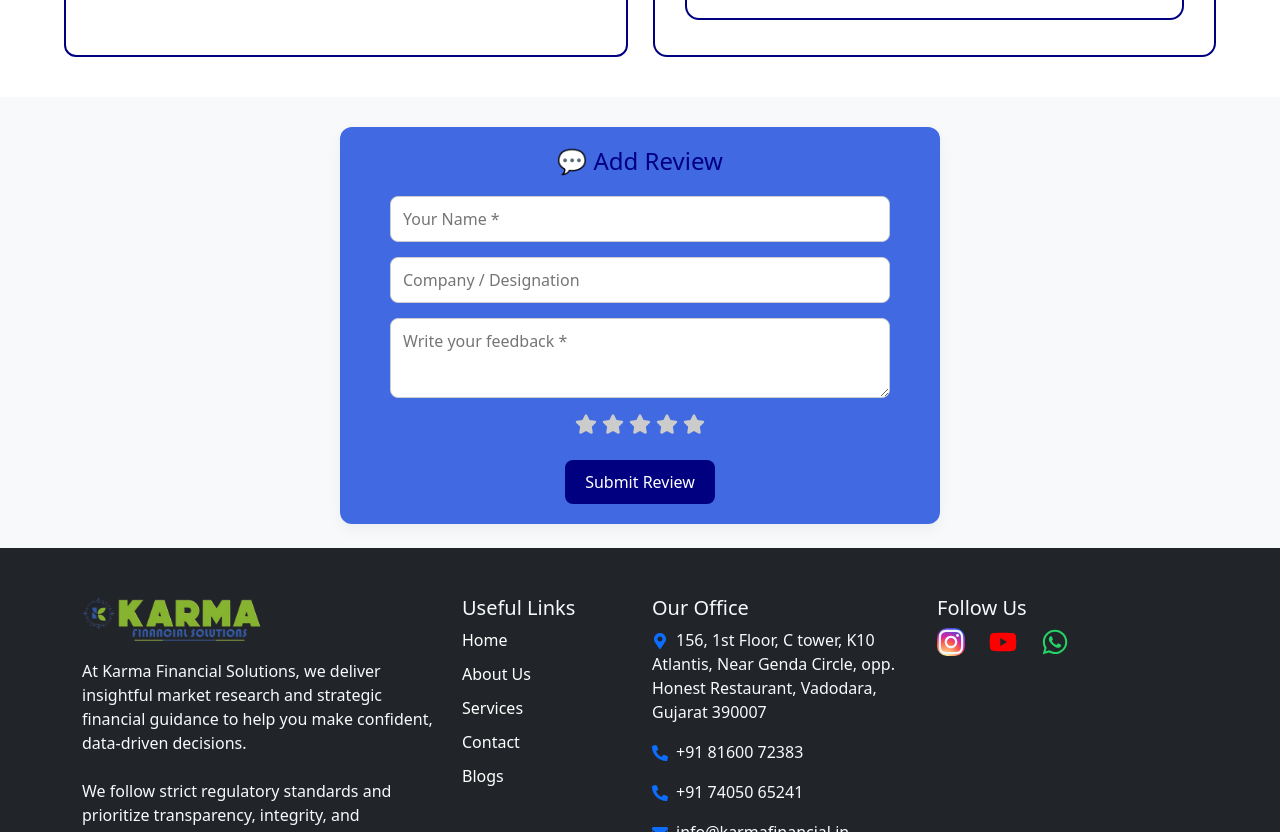
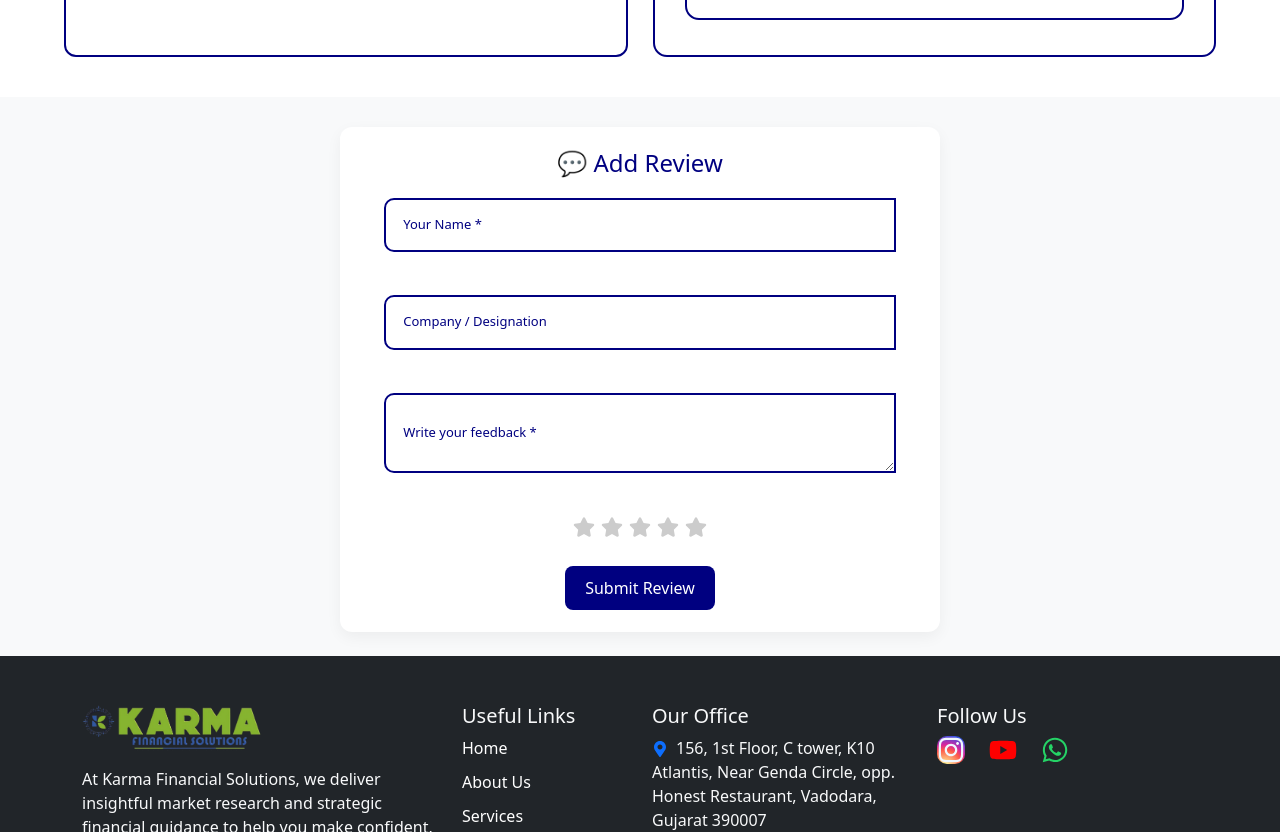
Before and after one commit to kajalvanzara05-png/karmafinancial, a React (Create React App) app: page /Contact in a window 1280 px wide. Shown: the part 640-1472 px from the top of the page. Built offline with nearby package versions, Linux system fonts and the light colour scheme.

Commit message:
testimonial

```diff
--- a/src/component/BlogCard.css
+++ b/src/component/BlogCard.css
@@ -117,9 +117,14 @@
   margin-bottom: 8px;
   font-weight: 700;
   color: darkblue;
-
+  text-decoration: underline;
 
 }
+.card-title:hover {
+  text-decoration: underline;
+  color: #0056b3;
+}
+
 
 .card-text {
   font-size: 0.95rem;
--- a/src/component/BlogCard.jsx
+++ b/src/component/BlogCard.jsx
@@ -14,7 +14,6 @@ const BlogCardItem = ({ blog, onClick }) => {
         <img src={blog.image} className="card-img-top" alt={blog.title} />
         <div className="overlay">
           <h5>{blog.title}</h5>
-          <p>Read more →</p>
         </div>
       </div>
       <div className="card-body">
--- a/src/pages/Blog.jsx
+++ b/src/pages/Blog.jsx
@@ -2,6 +2,7 @@ import React from "react";
 import { useNavigate } from "react-router-dom";
 import blogData from "../data/blogdata";
 import "../component/BlogCard"; // CSS file
+import "../pages/blog.css";
 
 function Blog() {
   const navigate = useNavigate();
@@ -26,7 +27,7 @@ function Blog() {
               <div className="overlay "></div>
             </div>
             <div className="card-body">
-              <p className="blog-date">{blog.date}</p>
+              <p className="blog-date">Published on{blog.date}</p>
               <h5 className="card-title">{blog.title}</h5>
               <p className="card-text">{blog.shortDesc}</p>
             </div>
--- a/src/pages/Testimonial_form.css
+++ b/src/pages/Testimonial_form.css
@@ -1,67 +1,117 @@
+/* MAIN WRAPPER */
 .review-form {
   margin-top: 30px;
   text-align: center;
-  padding: 20px;
-  background-color: royalblue; /* yellow background */
+  padding: 22px;
+  background-color: #fff;
   border-radius: 12px;
   max-width: 600px;
   margin-left: auto;
   margin-right: auto;
   box-shadow: 0 5px 15px rgba(0,0,0,0.05);
-  color:navy; /* dark green text */
+  color: navy;
+  font-family: system-ui, -apple-system, "Segoe UI", Roboto, "Helvetica Neue", Arial;
 }
 
 .review-form h3 {
   margin-bottom: 20px;
   font-size: 1.5rem;
-  color:navy; /* dark green */
+  color: navy;
 }
 
 .review-form form {
   display: flex;
   flex-direction: column;
   align-items: center;
-  gap: 15px;
+  gap: 18px;
+
 }
 
-.review-form input,
-.review-form textarea {
-  width: 90%;
-  max-width: 500px;
-  padding: 10px 12px;
-  border: 1px solid #ccc;
-  border-radius: 8px;
-  font-size: 1rem;
-  color:navy; /* dark green text inside inputs */
+/* Input group container */
+.input-group {
+  position: relative;
+  width: 92%;
+  max-width: 520px;
+  margin-bottom: 25px;
+
 }
 
+/* Inputs & textarea: white background, navy border */
+.input-group input,
+.input-group textarea {
+  width: 100%;
+  padding: 14px;
+  border: 2px solid navy;
+  border-radius: 10px;
+  font-size: 15px;
+  color: navy;
+  background: #fff;
+  outline: none;
+  transition: border 0.2s ease, box-shadow 0.2s ease;
+}
+
+/* Labels inside input */
+.input-group label {
+  position: absolute;
+  top: 50%;
+  left: 14px;
+  transform: translateY(-50%);
+  font-size: 13px;
+  color: navy;
+  pointer-events: none;
+  background: #fff;
+  padding: 0 6px;
+  transition: all 0.3s ease;
+}
+
+/* Floating label on focus or filled */
+.input-group input:focus + label,
+.input-group input:not(:placeholder-shown) + label,
+.input-group textarea:focus + label,
+.input-group textarea:not(:placeholder-shown) + label {
+  top: -10px;
+  left: 10px;
+  font-size: 11px;
+  color: darkblue;
+  transform: none;
+}
+
+/* Textarea resize */
 .review-form textarea {
   resize: vertical;
   min-height: 80px;
 }
 
+/* Rating stars */
 .rating-input {
   display: flex;
   justify-content: center;
-  gap: 5px;
+  gap: 6px;
   margin-bottom: 10px;
 }
 
+/* Submit button */
 .submit-btn {
   padding: 10px 20px;
   border-radius: 8px;
   cursor: pointer;
   font-size: 1rem;
-  transition: 0.3s;
-  background-color: navy !important; /* dark green button */
-  color: white !important;             /* white text */
+  background-color: navy !important;
+  color: white !important;
   border: none !important;
+  transition: transform 0.15s ease, box-shadow 0.15s ease;
 }
 
+.submit-btn:hover {
+  transform: translateY(-2px);
+  box-shadow: 0 4px 12px rgba(0,0,0,0.12);
+}
+
+/* Success message */
 .message {
   margin: 15px auto;
   padding: 10px 15px;
-  background-color: #d4edda; /* green for success */
+  background-color: #d4edda;
   color: navy;
   border: 1px solid #c3e6cb;
   border-radius: 8px;
@@ -74,3 +124,9 @@
   80% { opacity: 1; }
   100% { opacity: 0; }
 }
+
+/* Responsive tweaks */
+@media(max-width: 520px) {
+  .input-group { width: 96%; }
+  .rating-input { gap: 4px; }
+}
--- a/src/pages/Testimonial_form.jsx
+++ b/src/pages/Testimonial_form.jsx
@@ -67,27 +67,45 @@ const Testimonial_form = () => {
 
       {message && <div className="message">{message}</div>}
 
-      <form onSubmit={handleSubmit}>
+      <form onSubmit={handleSubmit} noValidate>
+        {/* Name */}
+        <div className="input-group">
           <input
             type="text"
             name="name"
-          placeholder="Your Name *"
+            placeholder=" "       // <-- empty placeholder required
             value={formData.name}
             onChange={handleChange}
+            required
           />
+          <label>Your Name *</label>
+        </div>
+
+        {/* Company */}
+        <div className="input-group">
           <input
             type="text"
             name="company"
-          placeholder="Company / Designation"
+            placeholder=" "
             value={formData.company}
             onChange={handleChange}
           />
+          <label>Company / Designation</label>
+        </div>
+
+        {/* Feedback */}
+        <div className="input-group">
           <textarea
             name="feedback"
-          placeholder="Write your feedback *"
+            placeholder=" "
             value={formData.feedback}
             onChange={handleChange}
+            required
           />
+          <label>Write your feedback *</label>
+        </div>
+
+        {/* Rating */}
         <div className="rating-input">
           {[...Array(5)].map((_, i) => (
             <FaStar
@@ -99,6 +117,7 @@ const Testimonial_form = () => {
             />
           ))}
         </div>
+
         <button type="submit" className="submit-btn">
           {editing ? "Update Review" : "Submit Review"}
         </button>
--- a/src/pages/blog.css
+++ b/src/pages/blog.css
@@ -1,6 +1,6 @@
 .blog-card {
   cursor: pointer;
-  border-radius: 12px;
+  border-radius: 5px;
   overflow: hidden;
   transition: 0.3s ease;
 }
@@ -48,3 +48,7 @@
   font-weight: 600;
 
 }
+.blog-title{
+    color:navy;
+
+}
```
Lines whose indentation alone changed are shown as unchanged.
